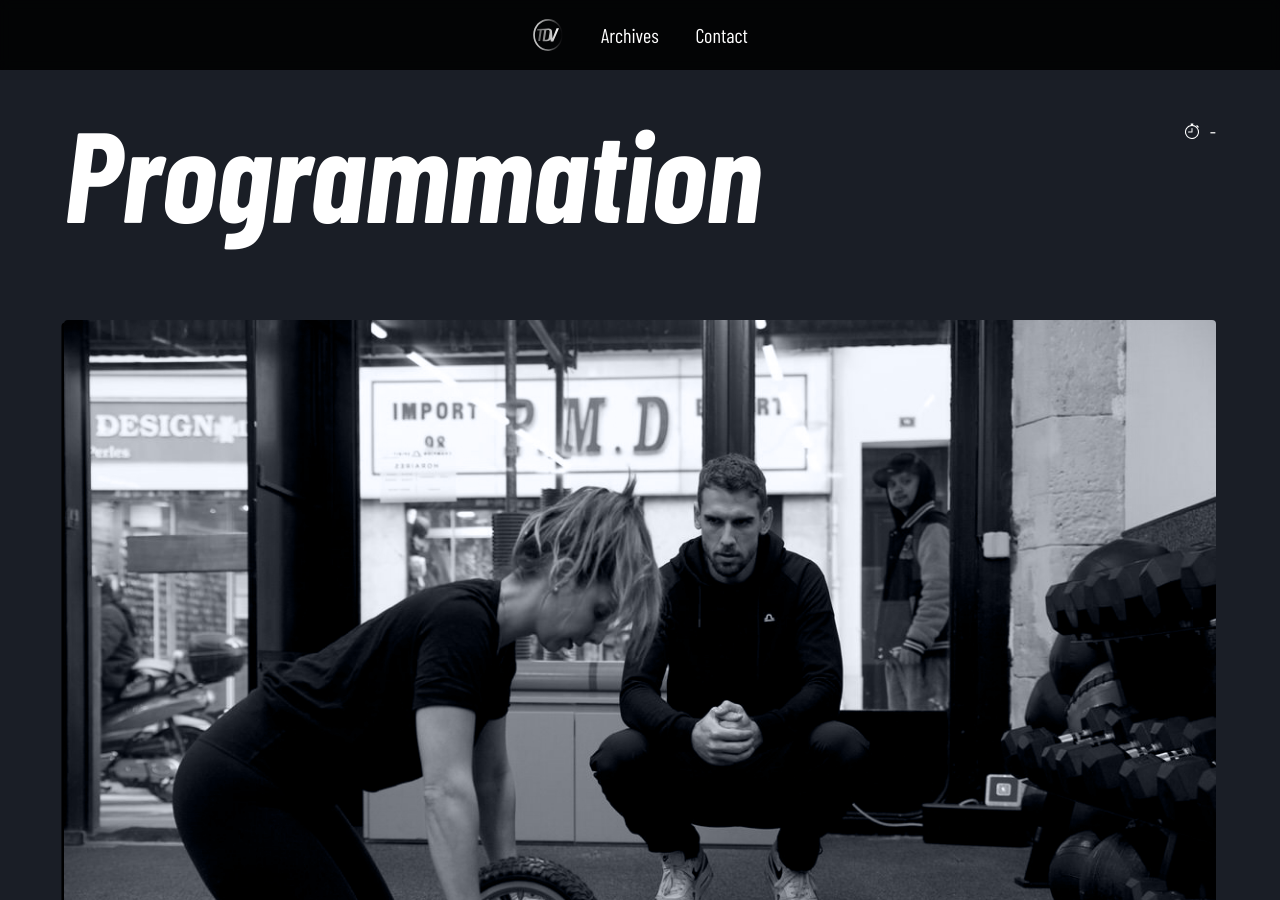
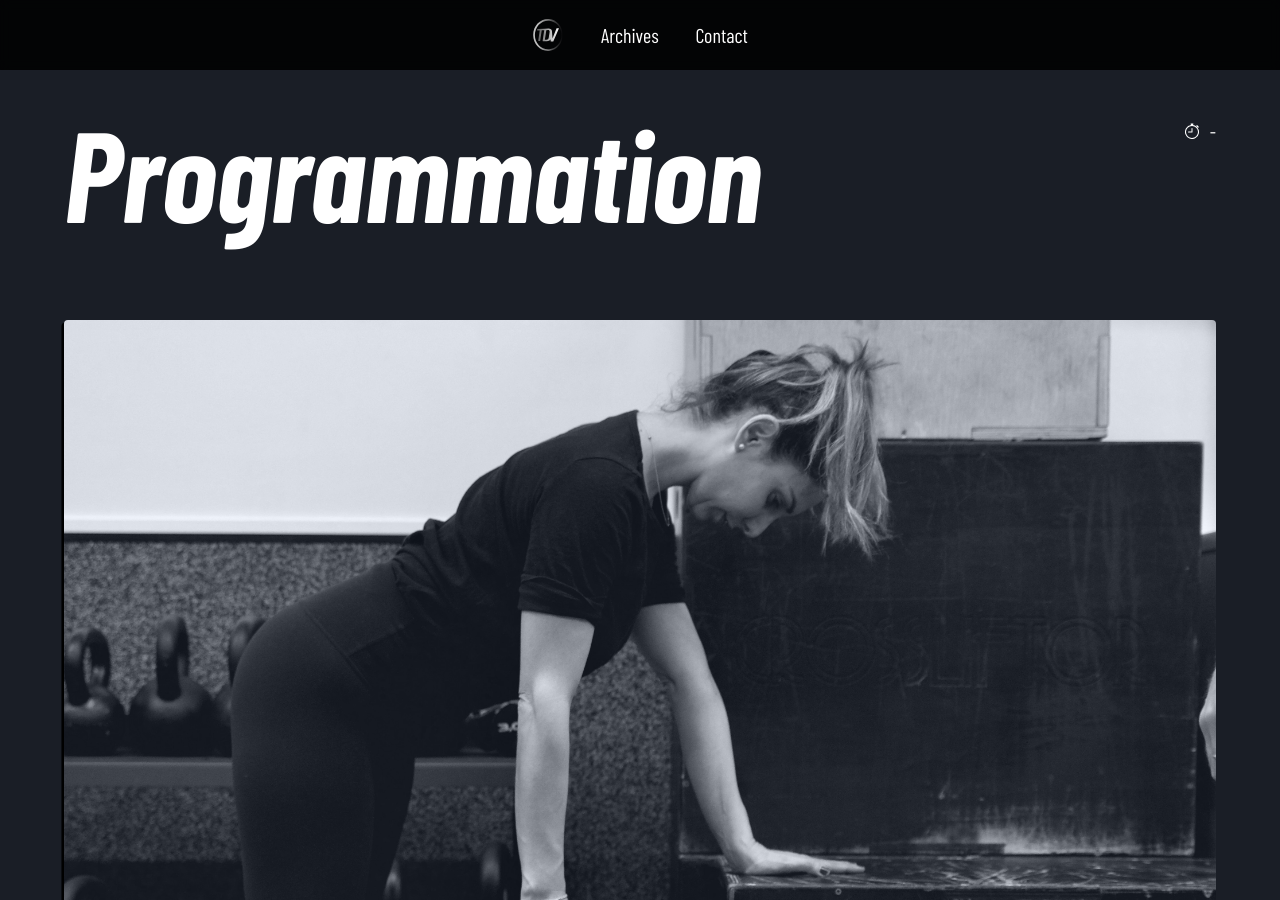
Before and after one commit to odevillardi/tdv, a Jekyll site: the page built from _posts/2023-10-01-programmes-sportifs.md, in a window 1280 px wide and 900 px high. Built offline with Jekyll 4.4.1, drawn with Linux system fonts in a browser that asks for light colours; a script that is not in the unit is left out.

Commit message:
Update Journal “2023-10-01-programmes-sportifs”

```diff
--- a/_posts/2023-10-01-programmes-sportifs.md
+++ b/_posts/2023-10-01-programmes-sportifs.md
@@ -1,6 +1,6 @@
 ---
 layout: post
-picture: /img/pics/DSC7370.jpeg
+picture: /img/pics/dsc7371-1-.jpeg
 date: 2023-10-01T17:07:16.448Z
 title: "Programmation "
 duration: "-"
```
